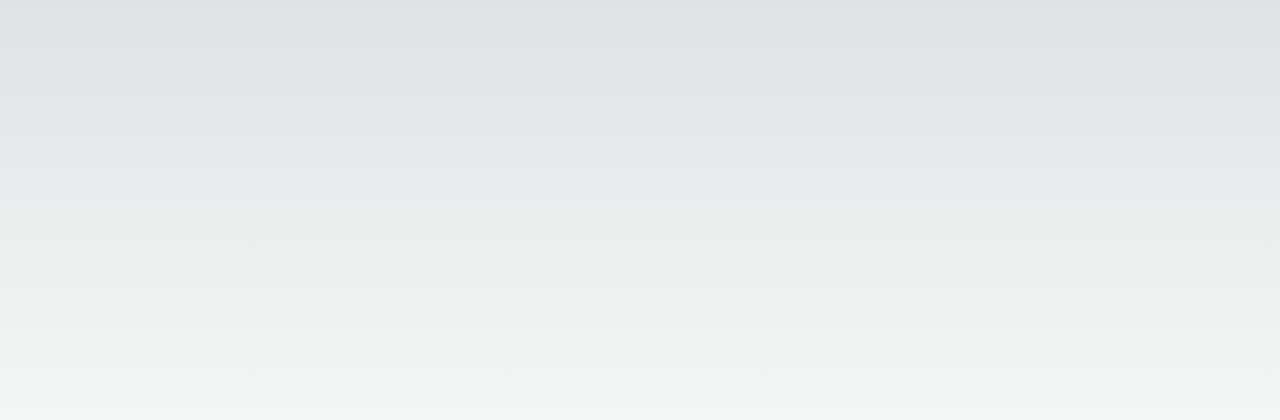
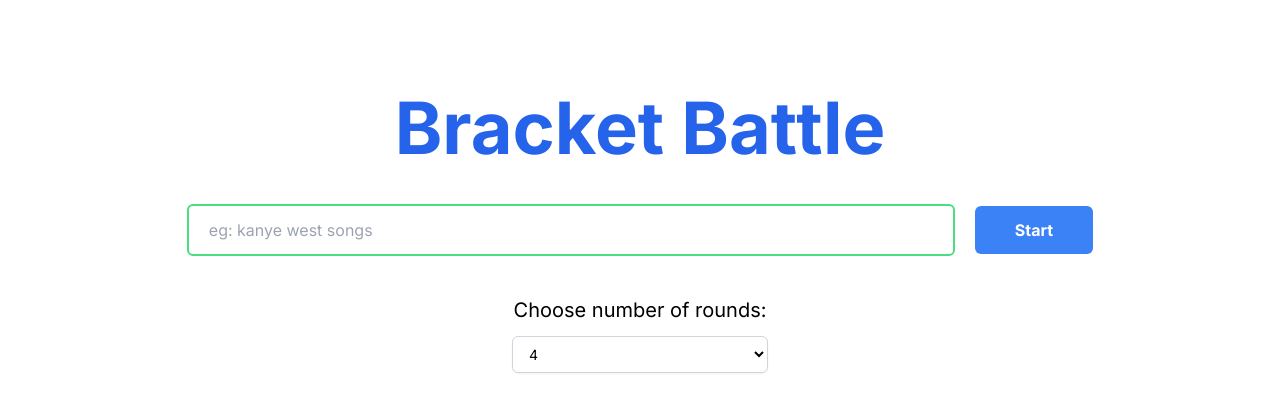
Before and after one commit to harshit0571/BracketBattle, a Next.js app: page / in a window 1280 px wide. Shown: the part 184-604 px from the top of the page. Built offline with nearby package versions, Linux system fonts and the light colour scheme.

Commit message:
homepage ui created

```diff
--- a/app/globals.css
+++ b/app/globals.css
@@ -15,13 +15,9 @@
     --background-end-rgb: 0, 0, 0;
   }
 }
-
-body {
-  color: rgb(var(--foreground-rgb));
-  background: linear-gradient(
-      to bottom,
-      transparent,
-      rgb(var(--background-end-rgb))
-    )
-    rgb(var(--background-start-rgb));
+html,
+body,
+:root {
+  height: 100%;
+  font-family: "Courier New", Courier, monospace;
 }
--- a/app/page.js
+++ b/app/page.js
@@ -1,5 +1,44 @@
+"use client";
+
+import { useState } from "react";
+
 export default function Home() {
+  const [Title, setTitle] = useState("");
+  const [Rounds, setRounds] = useState("one");
+  console.log(Title);
+  console.log(Rounds);
   return (
-    <main className="flex min-h-screen flex-col items-center justify-between p-24"></main>
+    <main className="flex flex-col gap-10 justify-center items-center w-full h-full">
+      <h1 className="text-7xl font-bold text-center text-blue-600 mt-8">
+        Bracket Battle
+      </h1>
+      <div className="flex w-full flex-col md:flex-row justify-center items-center gap-5">
+        <input
+          type="text"
+          className="w-[80%] md:w-[60%] first-letter: px-5 py-3 rounded-md border-2 border-green-400"
+          placeholder="eg: kanye west songs"
+          onChange={(e) => setTitle(e.target.value)}
+        />
+        <button className="bg-blue-500 hover:bg-blue-700 text-white font-bold py-3 px-10 rounded-md">
+          Start
+        </button>
+      </div>
+      <div className="flex justify-center gap-2 items-center flex-col">
+        <h2 className="text-xl">Choose number of rounds:</h2>
+        <div class="w-64 mx-auto">
+          <select
+            id="dropdown"
+            name="dropdown"
+            class="mt-1 block w-full py-2 px-3 border border-gray-300 bg-white rounded-md shadow-sm focus:ring-indigo-500 focus:border-indigo-500 sm:text-sm"
+            onChange={(e) => setRounds(e.target.value)}
+          >
+            <option value="one">4</option>
+            <option value="two">8</option>
+            <option value="three">16</option>
+            <option value="four">32</option>
+          </select>
+        </div>
+      </div>
+    </main>
   );
 }
--- /dev/null
+++ b/components/RadioBtn.js
@@ -0,0 +1,74 @@
+const RadioBtn = () => {
+  return (
+    <main class="grid place-items-center">
+      <div class="grid w-[40rem] grid-cols-4 gap-2 rounded-xl bg-gray-200 p-2">
+        <div>
+          <input
+            type="radio"
+            name="option"
+            id="1"
+            value="1"
+            class="peer hidden"
+            checked
+          />
+          <label
+            for="1"
+            class="block cursor-pointer select-none rounded-xl p-2 text-center peer-checked:bg-blue-500 peer-checked:font-bold peer-checked:text-white"
+          >
+            1
+          </label>
+        </div>
+
+        <div>
+          <input
+            type="radio"
+            name="option"
+            id="2"
+            value="2"
+            class="peer hidden"
+          />
+          <label
+            for="2"
+            class="block cursor-pointer select-none rounded-xl p-2 text-center peer-checked:bg-blue-500 peer-checked:font-bold peer-checked:text-white"
+          >
+            2
+          </label>
+        </div>
+
+        <div>
+          <input
+            type="radio"
+            name="option"
+            id="3"
+            value="3"
+            class="peer hidden"
+          />
+          <label
+            for="3"
+            class="block cursor-pointer select-none rounded-xl p-2 text-center peer-checked:bg-blue-500 peer-checked:font-bold peer-checked:text-white"
+          >
+            3
+          </label>
+        </div>
+
+        <div>
+          <input
+            type="radio"
+            name="option"
+            id="4"
+            value="3"
+            class="peer hidden"
+          />
+          <label
+            for="4"
+            class="block cursor-pointer select-none rounded-xl p-2 text-center peer-checked:bg-blue-500 peer-checked:font-bold peer-checked:text-white"
+          >
+            4
+          </label>
+        </div>
+      </div>
+    </main>
+  );
+};
+
+export default RadioBtn;
```
